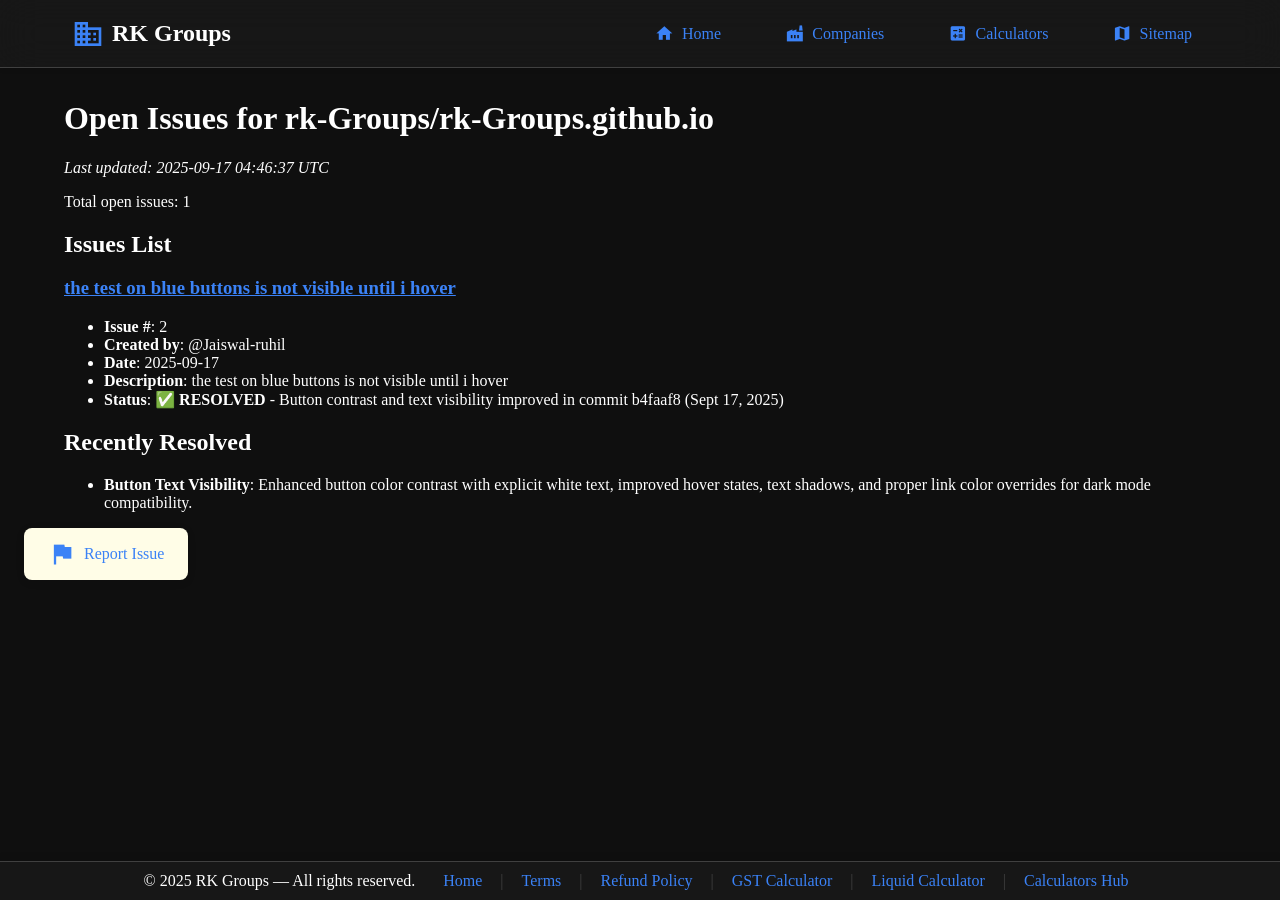
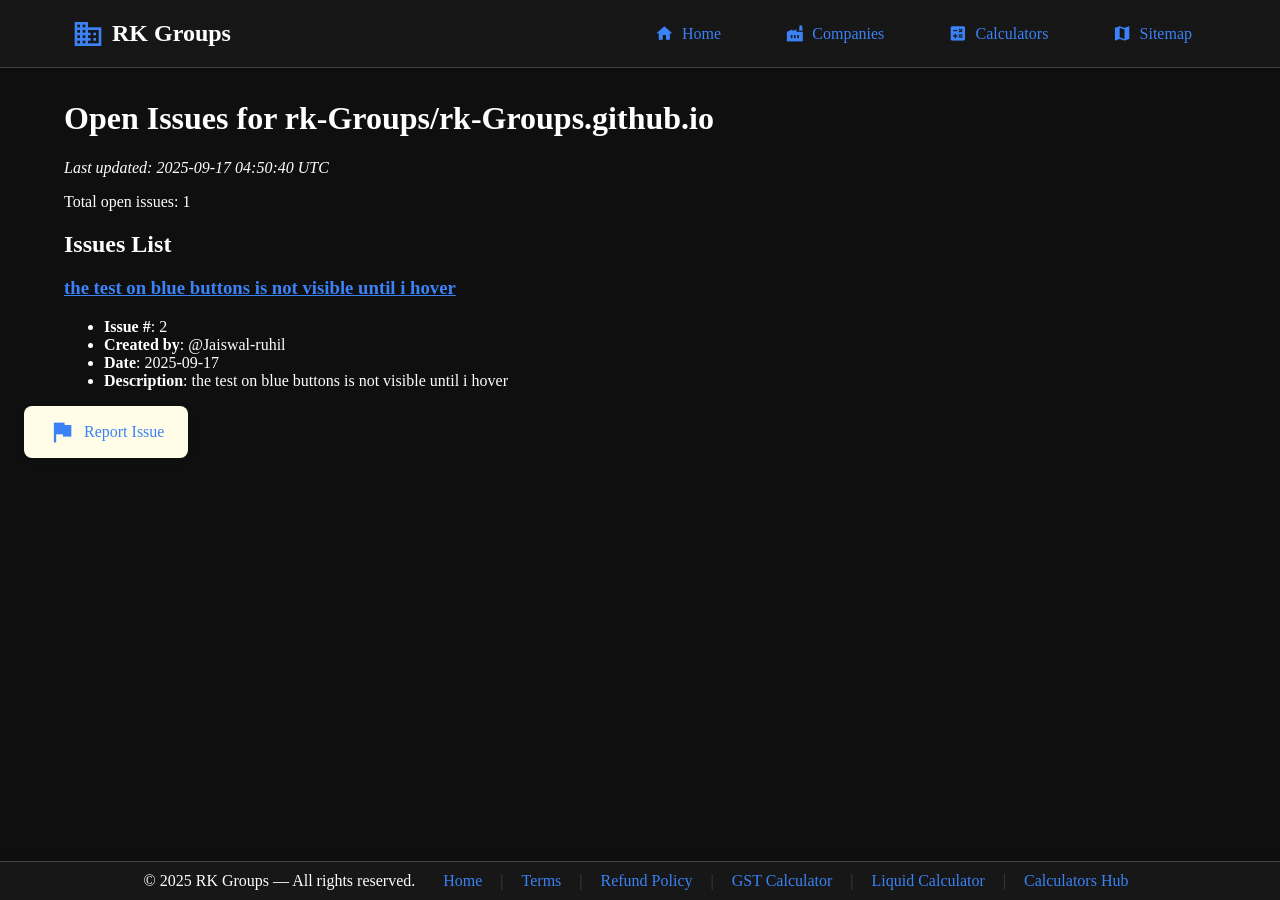
Before and after one commit to rk-Groups/rk-Groups.github.io, a Jekyll site: the page built from dev/issues.md, in a window 1280 px wide. Built offline with Jekyll 4.4.1, drawn with Linux system fonts in a browser that asks for light colours; our own code applies the rules of GitHub Pages for plain Markdown files.

Commit message:
chore: update dev/issues.md with latest open issues [auto]

```diff
--- a/dev/issues.md
+++ b/dev/issues.md
@@ -1,6 +1,6 @@
 # Open Issues for rk-Groups/rk-Groups.github.io
 
-*Last updated: 2025-09-17 04:46:37 UTC*
+*Last updated: 2025-09-17 04:50:40 UTC*
 
 Total open issues: 1
 
@@ -11,8 +11,3 @@ Total open issues: 1
 - **Created by**: @Jaiswal-ruhil
 - **Date**: 2025-09-17
 - **Description**: the test on blue buttons is not visible until i hover
-- **Status**: ✅ **RESOLVED** - Button contrast and text visibility improved in commit b4faaf8 (Sept 17, 2025)
-
-## Recently Resolved
-
-- **Button Text Visibility**: Enhanced button color contrast with explicit white text, improved hover states, text shadows, and proper link color overrides for dark mode compatibility.
```
